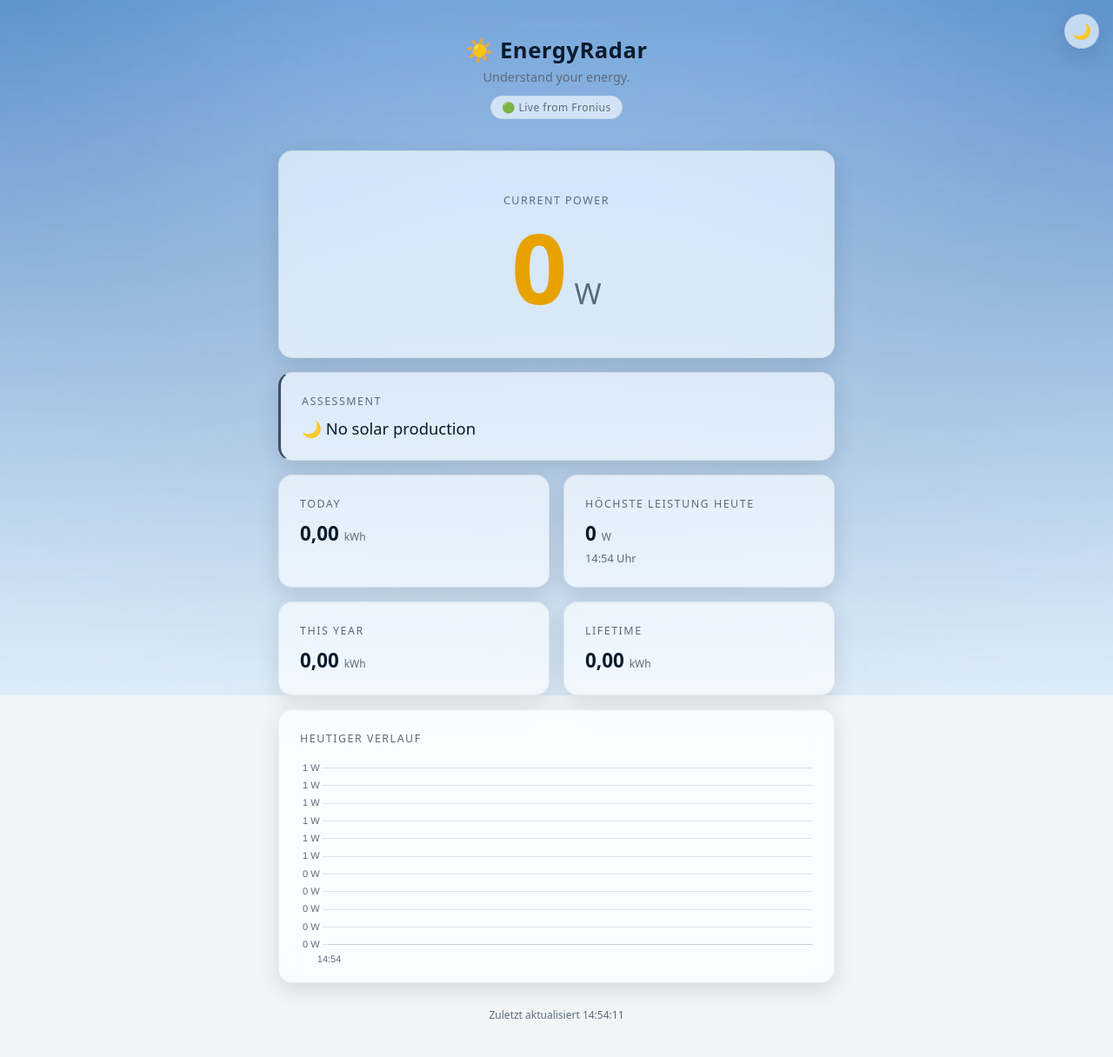
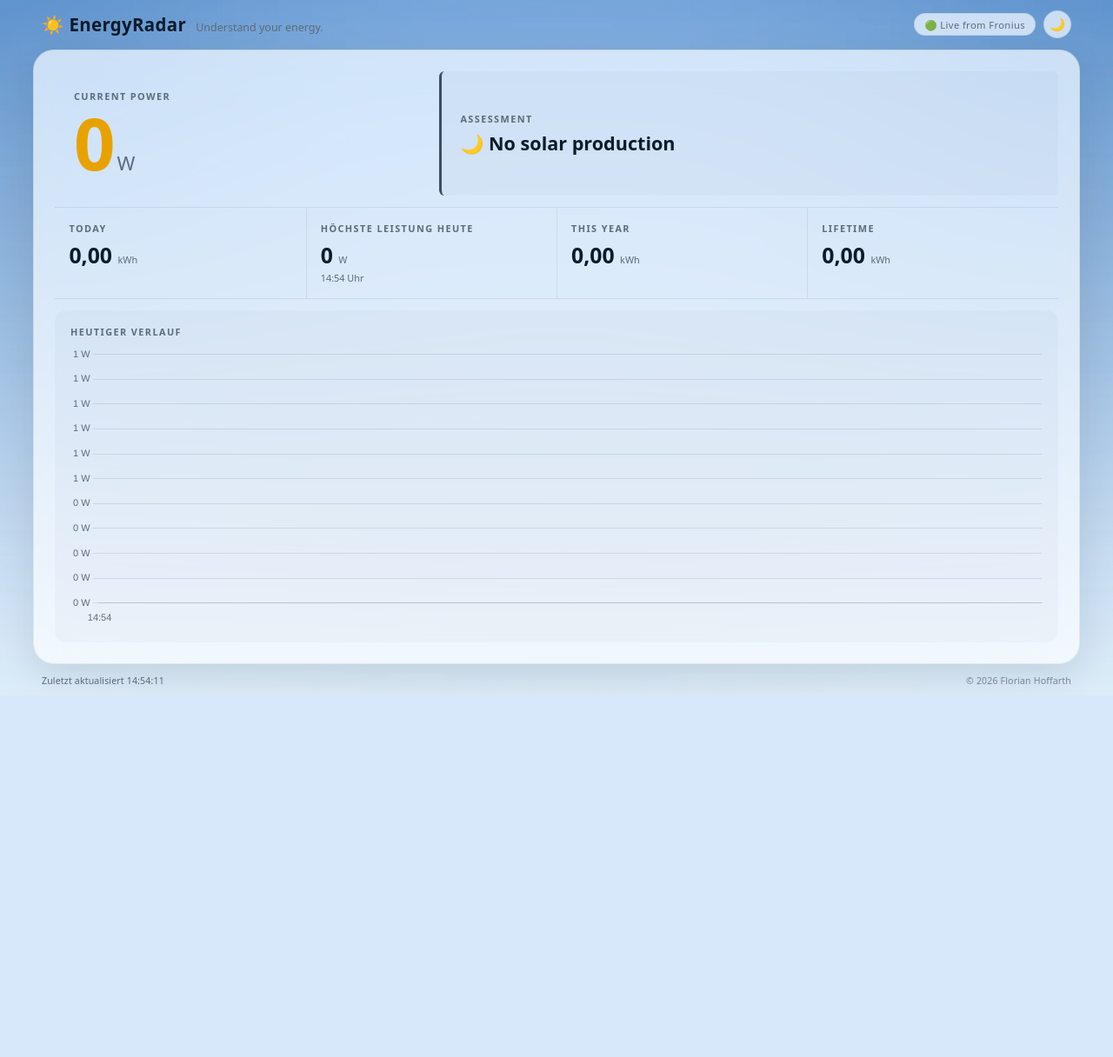
Before and after one commit to FHoffarth/EnergyRadar, a Flask app: page / in a window 1280 px wide. Shown: the whole page at 87% size. After the commit the page ends 792 px from the top, so only its background shows below. Run offline with Flask 3, Linux system fonts and the light colour scheme; data comes from the database, SQL or seed files in the repository; data that the repository does not hold is empty.

Commit message:
feat: add adaptive desktop workspace

```diff
--- a/energyradar/static/app.js
+++ b/energyradar/static/app.js
@@ -244,8 +244,10 @@ function themeStyles() {
 
 function chartGradient() {
   const s = themeStyles();
-  const ctx = document.getElementById("chart").getContext("2d");
-  const gradient = ctx.createLinearGradient(0, 0, 0, 240);
+  const canvas = document.getElementById("chart");
+  const ctx = canvas.getContext("2d");
+  const height = canvas.parentElement.clientHeight || canvas.clientHeight || 240;
+  const gradient = ctx.createLinearGradient(0, 0, 0, height);
   gradient.addColorStop(0, `rgba(${s.fill}, 0.25)`);
   gradient.addColorStop(1, `rgba(${s.fill}, 0)`);
   return gradient;
@@ -331,6 +333,17 @@ function updateChart(history) {
   chart.update("none");
 }
 
+// Die Diagrammfläche folgt dem verfügbaren Workspace statt einer festen Höhe.
+// Bei Fensteränderungen wird auch der Verlauf an die neue Canvas-Höhe angepasst.
+const chartResizeObserver = new ResizeObserver(() => {
+  if (!chart) return;
+  chart.data.datasets[0].backgroundColor = chartGradient();
+  chart.resize();
+  chart.update("none");
+});
+
+chartResizeObserver.observe(document.querySelector(".chart-wrap"));
+
 // ---------- Aktualisierung ----------
 
 async function update() {
--- a/energyradar/static/style.css
+++ b/energyradar/static/style.css
@@ -1,16 +1,17 @@
-/* EnergyRadar – Themes über CSS-Variablen.
-   Dunkel ist Standard, [data-theme="light"] überschreibt.
-   app.js setzt data-theme (System-Erkennung oder manuelle Wahl). */
+/* EnergyRadar – adaptive Desktop-Arbeitsfläche.
+   Dunkel ist Standard, [data-theme="light"] überschreibt. */
 
 :root {
   --bg: #07111E;
   --card: rgba(15, 30, 44, 0.66);
-  --card-border: rgba(255, 255, 255, 0.07);
+  --card-soft: rgba(255, 255, 255, 0.035);
+  --card-border: rgba(255, 255, 255, 0.08);
+  --divider: rgba(255, 255, 255, 0.075);
   --card-blur: 20px;
   --text: #FFFFFF;
-  --muted: #7A8DA0;
+  --muted: #8A9BAD;
   --accent: #FFD54A;
-  --card-shadow: 0 10px 30px rgba(0, 0, 0, 0.28);
+  --card-shadow: 0 16px 48px rgba(0, 0, 0, 0.24);
   --chart-line: #FFD54A;
   --chart-fill: 255, 213, 74;
   --chart-grid: rgba(122, 141, 160, 0.12);
@@ -21,13 +22,15 @@
 
 [data-theme="light"] {
   --bg: #F2F5F8;
-  --card: rgba(255, 255, 255, 0.64);
-  --card-border: rgba(11, 27, 43, 0.06);
+  --card: rgba(255, 255, 255, 0.68);
+  --card-soft: rgba(11, 27, 43, 0.025);
+  --card-border: rgba(11, 27, 43, 0.07);
+  --divider: rgba(11, 27, 43, 0.08);
   --card-blur: 20px;
   --text: #0B1B2B;
   --muted: #5C6B7A;
   --accent: #E8A200;
-  --card-shadow: 0 8px 24px rgba(11, 27, 43, 0.12);
+  --card-shadow: 0 14px 38px rgba(11, 27, 43, 0.1);
   --chart-line: #E8A200;
   --chart-fill: 232, 162, 0;
   --chart-grid: rgba(92, 107, 122, 0.16);
@@ -38,27 +41,33 @@
 
 * { margin: 0; padding: 0; box-sizing: border-box; }
 
-html { background: var(--bg); }
+html {
+  min-height: 100%;
+  background: var(--bg);
+}
 
 body {
-  background: transparent; /* der Living-Sky-Hintergrund liegt dahinter */
-  color: var(--text);
-  font-family: "Fira Sans", system-ui, -apple-system, sans-serif;
   min-height: 100vh;
+  min-height: 100svh;
   display: flex;
   flex-direction: column;
   align-items: center;
-  padding: calc(40px + env(safe-area-inset-top)) 20px 40px;
+  gap: clamp(0.65rem, 1.6vh, 1rem);
+  padding: max(0.75rem, env(safe-area-inset-top)) clamp(0.75rem, 2.4vw, 2rem)
+    max(0.6rem, env(safe-area-inset-bottom));
+  background: transparent;
+  color: var(--text);
+  font-family: "Fira Sans", system-ui, -apple-system, BlinkMacSystemFont, "Segoe UI", sans-serif;
   transition: color 0.25s ease;
 }
 
-/* ---------- Living Sky (atmosphärischer Hintergrund) ---------- */
+/* ---------- Living Sky ---------- */
 .sky {
   position: fixed;
   inset: 0;
-  z-index: -1;               /* immer hinter allen Inhalten */
+  z-index: -1;
   overflow: hidden;
-  background: var(--bg);     /* ruhige Basisfarbe, falls ein Bild fehlt */
+  background: var(--bg);
 }
 
 .sky__layer {
@@ -68,75 +77,104 @@ body {
   height: 100%;
   object-fit: cover;
   opacity: 0;
-  transition: opacity 2.5s ease-in-out; /* weicher Crossfade, GPU-Opacity */
+  transition: opacity 2.5s ease-in-out;
   will-change: opacity;
 }
 
 .sky__layer.is-visible { opacity: 1; }
 
-/* Leichter Verlauf für dauerhaft gute Lesbarkeit über jedem Himmel. */
 .sky__scrim {
   position: absolute;
   inset: 0;
   background: linear-gradient(to bottom, var(--scrim-top), var(--scrim-bottom));
 }
 
-header { text-align: center; margin-bottom: 36px; }
+/* ---------- Native-feeling top bar ---------- */
+.app-header {
+  width: min(100%, 86rem);
+  display: flex;
+  align-items: center;
+  justify-content: space-between;
+  gap: 1rem;
+  padding-inline: clamp(0.2rem, 0.8vw, 0.6rem);
+}
 
-h1 { font-size: 1.6rem; font-weight: 600; letter-spacing: 0.5px; }
+.brand {
+  display: flex;
+  align-items: baseline;
+  gap: 0.7rem;
+  min-width: 0;
+}
+
+h1 {
+  font-size: clamp(1.1rem, 1.6vw, 1.4rem);
+  font-weight: 650;
+  letter-spacing: 0.015em;
+  white-space: nowrap;
+}
 
 .tagline {
   color: var(--muted);
-  font-size: 0.9rem;
-  margin-top: 4px;
+  font-size: 0.78rem;
+  white-space: nowrap;
 }
 
-.badge {
-  display: inline-block;
-  margin-top: 12px;
-  padding: 4px 12px;
-  border-radius: 999px;
+.header-controls {
+  display: flex;
+  align-items: center;
+  justify-content: flex-end;
+  gap: 0.55rem;
+}
+
+.badge,
+.theme-toggle {
   background: var(--card);
   border: 1px solid var(--card-border);
   backdrop-filter: blur(var(--card-blur)) saturate(140%);
   -webkit-backdrop-filter: blur(var(--card-blur)) saturate(140%);
+}
+
+.badge {
+  padding: 0.3rem 0.7rem;
+  border-radius: 999px;
   color: var(--muted);
-  font-size: 0.75rem;
-  letter-spacing: 0.5px;
+  font-size: 0.7rem;
+  letter-spacing: 0.035em;
+  white-space: nowrap;
 }
 
 .theme-toggle {
-  position: fixed;
-  top: calc(16px + env(safe-area-inset-top));
-  right: 16px;
-  width: 40px;
-  height: 40px;
+  width: 2rem;
+  aspect-ratio: 1;
   border-radius: 50%;
-  background: var(--card);
-  border: 1px solid var(--card-border);
-  backdrop-filter: blur(var(--card-blur)) saturate(140%);
-  -webkit-backdrop-filter: blur(var(--card-blur)) saturate(140%);
-  box-shadow: var(--card-shadow);
-  font-size: 1.1rem;
+  color: var(--text);
+  font-size: 0.9rem;
   cursor: pointer;
-  display: flex;
-  align-items: center;
-  justify-content: center;
-  transition: background 0.25s ease;
+  display: grid;
+  place-items: center;
+  transition: background 0.25s ease, transform 0.2s ease;
 }
+
+.theme-toggle:hover { transform: translateY(-1px); }
 
 .theme-toggle:focus-visible {
   outline: 2px solid var(--accent);
   outline-offset: 2px;
 }
 
-main { width: 100%; max-width: 640px; display: grid; gap: 16px; }
-
-.card {
+/* ---------- One continuous workspace ---------- */
+.workspace {
+  width: min(100%, 86rem);
+  flex: 1 1 auto;
+  min-height: 0;
+  display: grid;
+  grid-template-rows: auto auto minmax(13rem, 1fr);
+  gap: clamp(0.8rem, 1.6vh, 1.1rem);
+  padding: clamp(0.9rem, 2vw, 1.5rem);
+  overflow: hidden;
   background: var(--card);
   border: 1px solid var(--card-border);
-  border-radius: 16px;
-  padding: 24px;
+  border-radius: clamp(1rem, 2vw, 1.5rem);
   box-shadow: var(--card-shadow);
   backdrop-filter: blur(var(--card-blur)) saturate(140%);
   -webkit-backdrop-filter: blur(var(--card-blur)) saturate(140%);
@@ -145,94 +183,207 @@ main { width: 100%; max-width: 640px; display: grid; gap: 16px; }
 
 .label {
   color: var(--muted);
-  font-size: 0.78rem;
+  font-size: 0.68rem;
+  font-weight: 600;
   text-transform: uppercase;
-  letter-spacing: 1.5px;
-  display: flex;
-  align-items: center;
-  gap: 8px;
+  letter-spacing: 0.13em;
 }
 
-/* Current Situation */
-.hero { text-align: center; padding: 48px 24px; }
-.hero .label { justify-content: center; }
+.energy-presence {
+  display: grid;
+  grid-template-columns: minmax(0, 1fr);
+  gap: 0.9rem;
+  align-items: stretch;
+}
+
+.hero,
+.assessment {
+  min-width: 0;
+  padding: clamp(0.85rem, 2vw, 1.35rem);
+}
+
+.hero {
+  text-align: center;
+  display: flex;
+  flex-direction: column;
+  justify-content: center;
+}
 
 .power {
-  margin-top: 12px;
-  font-size: clamp(4.2rem, 15vw, 7rem);
+  margin-top: 0.35rem;
+  color: var(--accent);
+  font-size: clamp(3.25rem, 11vw, 5.8rem);
   font-weight: 700;
   font-variant-numeric: tabular-nums;
-  color: var(--accent);
-  line-height: 1;
+  letter-spacing: -0.045em;
+  line-height: 0.96;
 }
 
 .power .unit {
-  font-size: 0.3em;
-  font-weight: 400;
+  margin-left: 0.35rem;
   color: var(--muted);
-  margin-left: 8px;
+  font-size: 0.27em;
+  font-weight: 450;
+  letter-spacing: 0;
 }
 
-/* Assessment */
-.recommendation { margin-top: 10px; font-size: 1.15rem; }
+.assessment {
+  display: flex;
+  flex-direction: column;
+  justify-content: center;
+  border-left: 0.2rem solid var(--muted);
+  border-radius: 0.4rem;
+  background: var(--card-soft);
+}
+
+.recommendation {
+  margin-top: 0.45rem;
+  font-size: clamp(1rem, 1.8vw, 1.35rem);
+  font-weight: 550;
+  line-height: 1.3;
+}
 
 .action {
-  margin-top: 8px;
+  margin-top: 0.3rem;
   color: var(--muted);
-  font-size: 0.85rem;
+  font-size: 0.8rem;
+  line-height: 1.35;
 }
+
 .action[hidden] { display: none; }
-
-.assessment { border-left: 3px solid var(--muted); }
 .assessment[data-level="excellent"] { border-left-color: var(--accent); }
 .assessment[data-level="good"]      { border-left-color: #FFE58F; }
 .assessment[data-level="limited"]   { border-left-color: #8FB4D9; }
 .assessment[data-level="none"]      { border-left-color: #3A4E63; }
 .assessment[data-level="offline"]   { border-left-color: #B0413E; }
 
-/* Stats */
+/* KPIs read as one information rail, not four separate cards. */
 .stats {
   display: grid;
-  grid-template-columns: repeat(2, 1fr);
-  gap: 16px;
+  grid-template-columns: repeat(2, minmax(0, 1fr));
+  border-block: 1px solid var(--divider);
 }
 
+.stat {
+  min-width: 0;
+  padding: clamp(0.7rem, 1.5vw, 1rem);
+}
+
+.stat:nth-child(even) { border-left: 1px solid var(--divider); }
+.stat:nth-child(n + 3) { border-top: 1px solid var(--divider); }
+
 .stat .value {
-  margin-top: 10px;
-  font-size: 1.4rem;
-  font-weight: 600;
+  margin-top: 0.35rem;
+  font-size: clamp(1.15rem, 2vw, 1.55rem);
+  font-weight: 620;
+  font-variant-numeric: tabular-nums;
+  white-space: nowrap;
+}
+
+.stat .unit {
+  color: var(--muted);
+  font-size: 0.68rem;
+  font-weight: 450;
+}
+
+.stat .sub {
+  margin-top: 0.12rem;
+  color: var(--muted);
+  font-size: 0.68rem;
   font-variant-numeric: tabular-nums;
 }
 
-.stat .unit { font-size: 0.75rem; color: var(--muted); font-weight: 400; }
-
-.stat .sub {
-  margin-top: 4px;
-  color: var(--muted);
-  font-size: 0.8rem;
-  font-variant-numeric: tabular-nums;
+/* The chart consumes the remaining workspace height. */
+.chart-card {
+  min-height: 0;
+  display: flex;
+  flex-direction: column;
+  padding: clamp(0.8rem, 1.5vw, 1.1rem);
+  border-radius: 0.85rem;
+  background: var(--card-soft);
 }
 
-/* Tagesdiagramm */
-.chart-card { padding: 24px 24px 16px; }
-
 .chart-wrap {
-  margin-top: 16px;
-  height: 240px;
+  flex: 1 1 auto;
+  min-height: 10rem;
+  margin-top: 0.55rem;
   position: relative;
 }
 
-@media (max-width: 520px) {
-  .stats { grid-template-columns: 1fr; }
+footer {
+  width: min(100%, 86rem);
+  display: flex;
+  justify-content: space-between;
+  gap: 1rem;
+  padding-inline: clamp(0.2rem, 0.8vw, 0.6rem);
+  color: var(--muted);
+  font-size: 0.66rem;
+  letter-spacing: 0.015em;
+}
+
+.copyright { opacity: 0.78; }
+
+/* Compact: phones and narrow desktop windows. */
+@media (max-width: 39.99rem) {
+  .app-header { align-items: flex-start; }
+  .brand { flex-direction: column; gap: 0.05rem; }
+  .badge { max-width: 8.5rem; overflow: hidden; text-overflow: ellipsis; }
+  .workspace { overflow: visible; }
+}
+
+/* Laptop: MacBook Air and common app-window sizes. */
+@media (min-width: 40rem) {
+  .energy-presence {
+    grid-template-columns: minmax(13rem, 0.85fr) minmax(18rem, 1.15fr);
+  }
+
+  .hero { text-align: left; }
+
+  .stats { grid-template-columns: repeat(4, minmax(0, 1fr)); }
+  .stat + .stat { border-left: 1px solid var(--divider); }
+  .stat:nth-child(n + 3) { border-top: 0; }
+}
+
+@media (min-width: 40rem) and (min-height: 34rem) {
+  body {
+    height: 100vh;
+    height: 100svh;
+  }
+}
+
+/* Desktop: more breathing room without wasting vertical space. */
+@media (min-width: 68.75rem) {
+  .workspace,
+  .app-header,
+  footer { width: min(94vw, 90rem); }
+
+  .energy-presence {
+    grid-template-columns: minmax(18rem, 0.75fr) minmax(28rem, 1.25fr);
+  }
+
+  .power { font-size: clamp(4.4rem, 6.5vw, 6.5rem); }
+}
+
+/* Large Desktop: cap line lengths and let the chart gain the extra space. */
+@media (min-width: 100rem) {
+  .workspace,
+  .app-header,
+  footer { width: min(88vw, 100rem); }
+
+  .workspace { padding-inline: 1.75rem; }
+  .energy-presence { grid-template-columns: minmax(22rem, 0.7fr) minmax(34rem, 1.3fr); }
+}
+
+/* Short windows stay usable and scroll only when the content truly cannot fit. */
+@media (max-height: 43.74rem) {
+  body { gap: 0.5rem; padding-block: 0.5rem; }
+  .workspace { grid-template-rows: auto auto minmax(9rem, 1fr); gap: 0.6rem; }
+  .hero, .assessment { padding-block: 0.65rem; }
+  .power { font-size: clamp(2.9rem, 8vh, 4.2rem); }
+  .chart-wrap { min-height: 8rem; }
 }
 
 @media (prefers-reduced-motion: reduce) {
-  body, .card, .theme-toggle { transition: none; }
-  .sky__layer { transition: none; } /* kein Crossfade bei reduzierter Bewegung */
+  body, .workspace, .theme-toggle { transition: none; }
+  .sky__layer { transition: none; }
 }
-
-footer {
-  margin-top: 28px;
-  color: var(--muted);
-  font-size: 0.75rem;
-}
--- a/energyradar/static/sw.js
+++ b/energyradar/static/sw.js
@@ -1,6 +1,6 @@
 // Version bei jeder Änderung an den Shell-Dateien erhöhen, sonst liefert der
 // Service Worker (Cache-first) die alten Dateien weiter aus.
-const CACHE = "energyradar-v2";
+const CACHE = "energyradar-v4";
 
 const SHELL = [
   "/",
--- a/energyradar/templates/index.html
+++ b/energyradar/templates/index.html
@@ -26,54 +26,59 @@
   <div class="sky__scrim"></div>
 </div>
 
-<button class="theme-toggle" id="theme-toggle" aria-label="Design wechseln">🌙</button>
-
-<header>
+<header class="app-header">
+  <div class="brand">
     <h1>☀️ EnergyRadar</h1>
     <p class="tagline">Understand your energy.</p>
+  </div>
+  <div class="header-controls">
     <div class="badge" id="badge">⚪ Verbinde …</div>
+    <button class="theme-toggle" id="theme-toggle" aria-label="Design wechseln">🌙</button>
+  </div>
 </header>
 
-<main>
+<main class="workspace">
 
+  <section class="energy-presence" aria-label="Aktueller Energiezustand">
     <!-- Current Situation -->
-  <section class="card hero">
+    <div class="hero">
       <div class="label">Current Power</div>
       <div class="power">
         <span id="power">–</span><span class="unit" id="power-unit">W</span>
       </div>
-  </section>
+    </div>
 
     <!-- Assessment -->
-  <section class="card assessment" id="assessment-card">
+    <div class="assessment" id="assessment-card">
       <div class="label">Assessment</div>
       <div class="recommendation" id="recommendation">Verbinde …</div>
       <div class="action" id="action" hidden></div>
+    </div>
   </section>
 
   <!-- Stats -->
   <section class="stats">
-    <div class="card stat">
+    <div class="stat">
       <div class="label">Today</div>
       <div class="value"><span id="today">–</span> <span class="unit">kWh</span></div>
     </div>
-    <div class="card stat">
+    <div class="stat">
       <div class="label">Höchste Leistung heute</div>
       <div class="value"><span id="peak">–</span> <span class="unit" id="peak-unit">W</span></div>
       <div class="sub" id="peak-time"></div>
     </div>
-    <div class="card stat">
+    <div class="stat">
       <div class="label">This Year</div>
       <div class="value"><span id="year">–</span> <span class="unit">kWh</span></div>
     </div>
-    <div class="card stat">
+    <div class="stat">
       <div class="label">Lifetime</div>
       <div class="value"><span id="total">–</span> <span class="unit">kWh</span></div>
     </div>
   </section>
 
   <!-- Tagesdiagramm -->
-  <section class="card chart-card">
+  <section class="chart-card">
     <div class="label">Heutiger Verlauf</div>
     <div class="chart-wrap">
       <canvas id="chart"></canvas>
@@ -84,6 +89,7 @@
 
 <footer>
   <span id="updated"></span>
+  <span class="copyright">© 2026 Florian Hoffarth</span>
 </footer>
 
 <script src="/static/vendor/chart.umd.js"></script>
```
Lines whose indentation alone changed are shown as unchanged.
